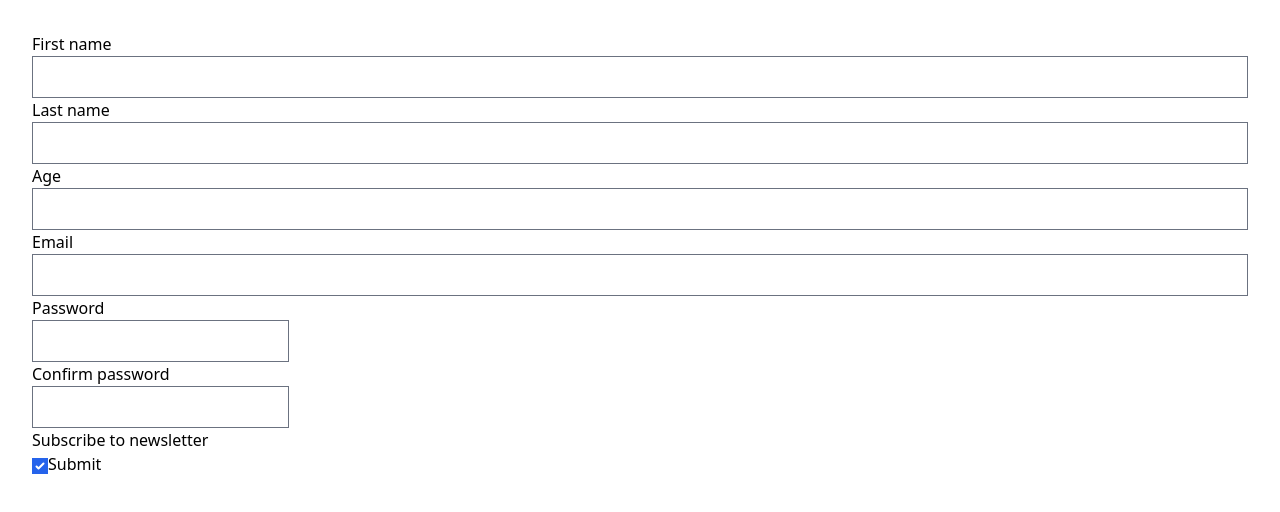
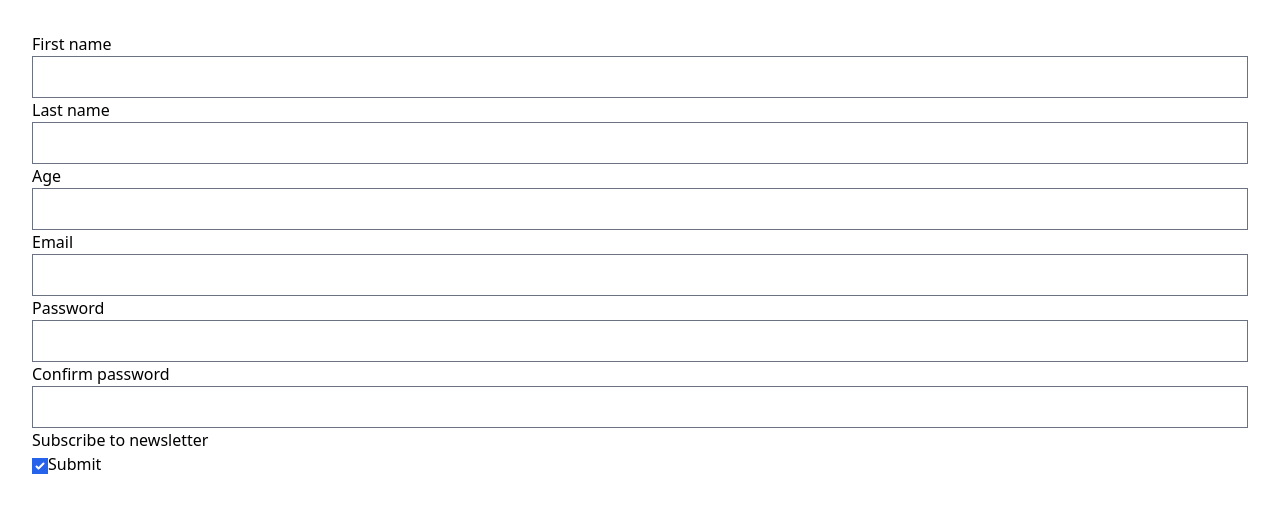
Before and after one commit to simonrevill/form-testing-practice, a React (Vite) app: page / in a window 1280 px wide. Shown: the top 512 px of the page. Built offline with nearby package versions, Linux system fonts and the light colour scheme.

Commit message:
refactor password input to PasswordInput component

```diff
--- /dev/null
+++ b/src/components/PasswordInput/PasswordInput.tsx
@@ -0,0 +1,17 @@
+import { ComponentProps } from "react";
+
+type PasswordInputProps = {
+  name: string;
+} & ComponentProps<"input">;
+
+const PasswordInput = ({ name, ...rest }: PasswordInputProps) => (
+  <input
+    type="password"
+    name={name}
+    id={name}
+    className="block w-full"
+    {...rest}
+  />
+);
+
+export default PasswordInput;
--- /dev/null
+++ b/src/components/PasswordInput/index.ts
@@ -0,0 +1,3 @@
+import PasswordInput from "./PasswordInput";
+
+export default PasswordInput;
--- a/src/forms/RegistrationForm/RegistrationForm.tsx
+++ b/src/forms/RegistrationForm/RegistrationForm.tsx
@@ -1,6 +1,7 @@
 import EmailInput from "../../components/EmailInput";
 import Label from "../../components/Label";
 import NumberInput from "../../components/NumberInput";
+import PasswordInput from "../../components/PasswordInput";
 import TextInput from "../../components/TextInput";
 
 const RegistrationForm = () => {
@@ -19,10 +20,10 @@ const RegistrationForm = () => {
       <EmailInput name="email" />
 
       <Label htmlFor="password">Password</Label>
-      <input type="password" name="password" id="password" />
+      <PasswordInput name="password" />
 
       <Label htmlFor="confirmPassword">Confirm password</Label>
-      <input type="password" name="confirmPassword" id="confirmPassword" />
+      <PasswordInput name="confirmPassword" />
 
       <Label htmlFor="subscribeToNewsletter">Subscribe to newsletter</Label>
       <input
```
